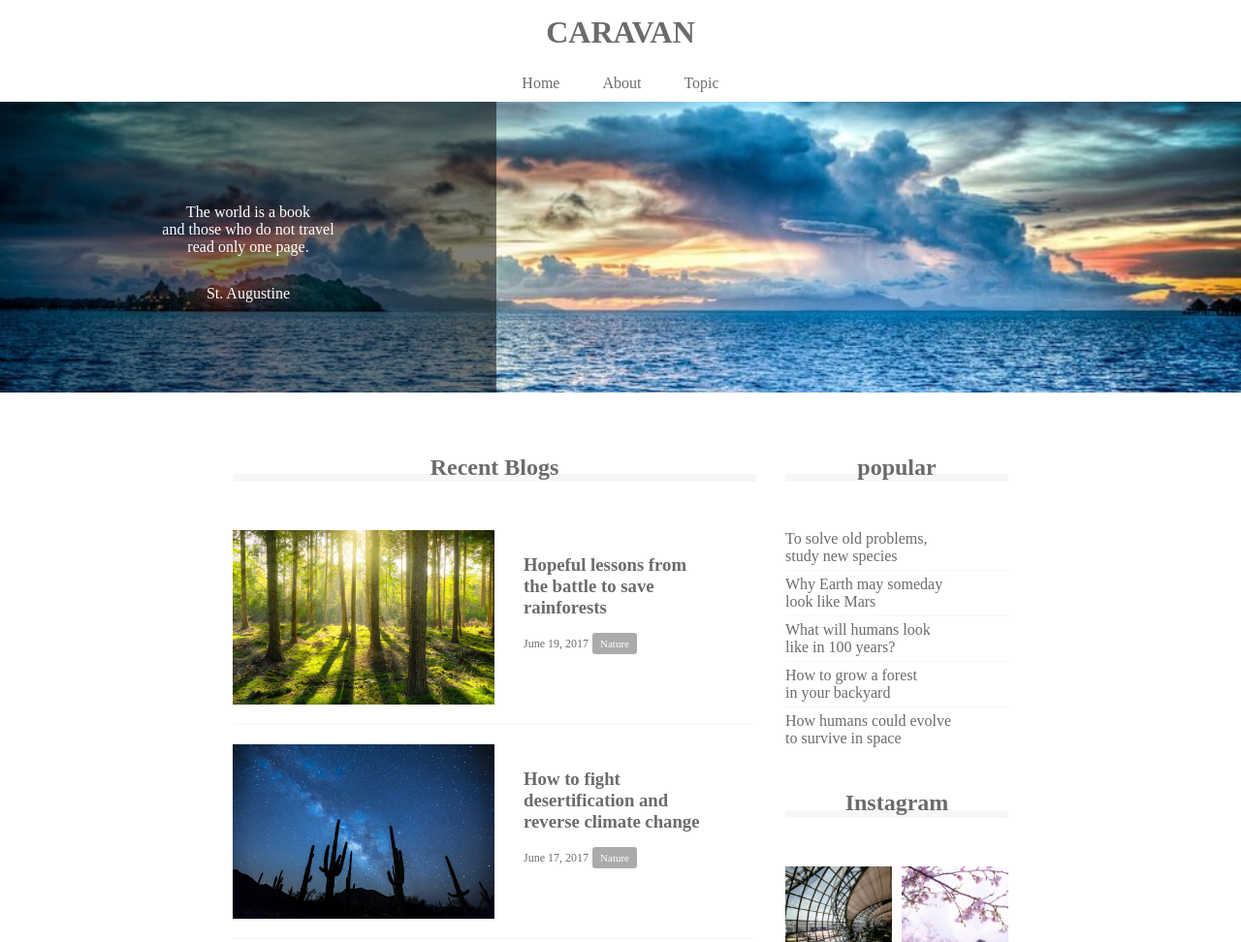
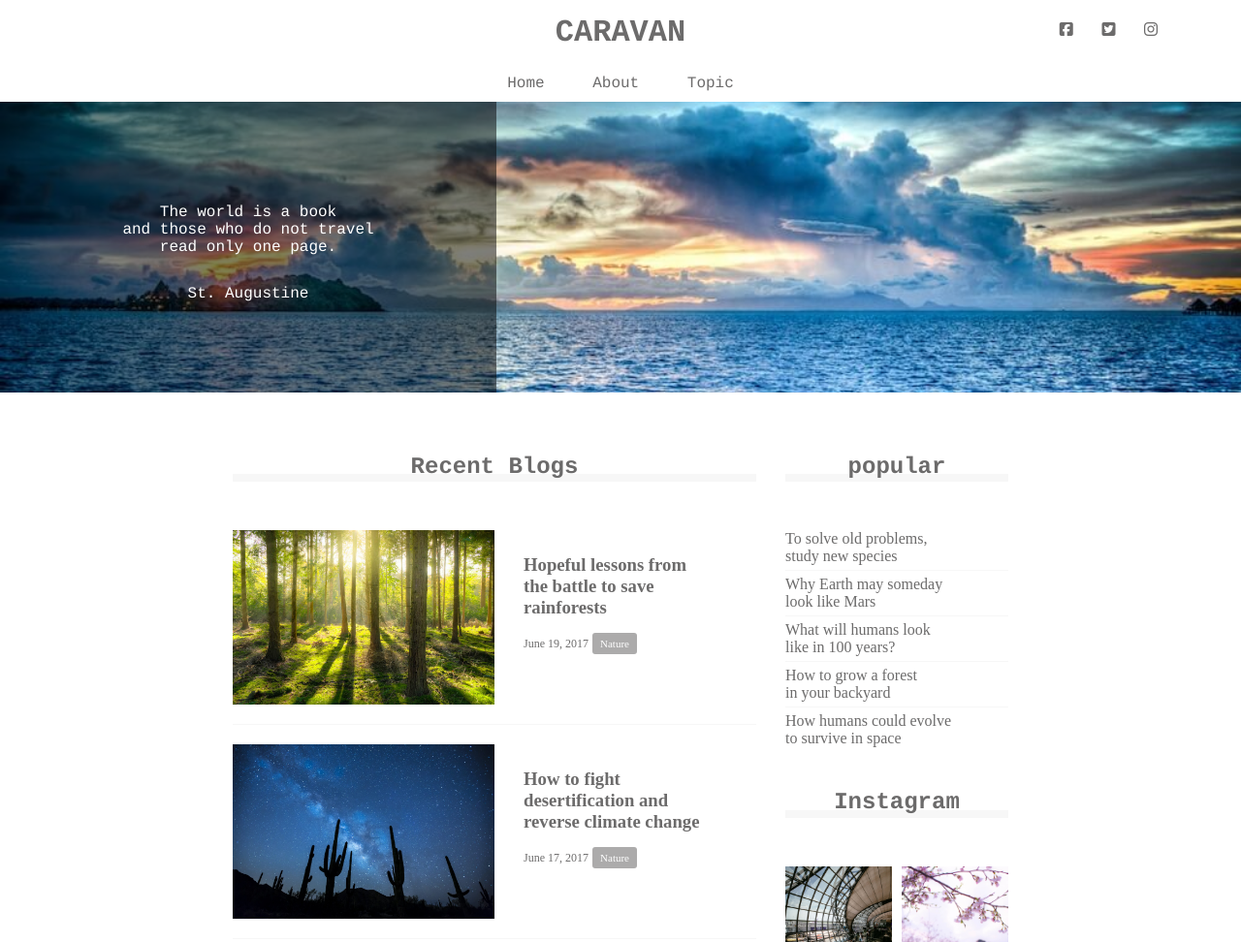
Before and after one commit to monqcq/chapter10, a plain HTML site: page index.html in a window 1280 px wide. Shown: the top 972 px of the page at 97% size. Drawn offline with Linux system fonts and the light colour scheme.

Commit message:
[add] 1-9

```diff
--- a/index.html
+++ b/index.html
@@ -2,6 +2,7 @@
 <html lang="ja">
   <head>
     <meta charset="UTF-8">
+    <script src="https://kit.fontawesome.com/f9124f844e.js" crossorigin="anonymous"></script>
     <link rel="stylesheet" href="style.css">
     <title>CARAVAN</title>
   </head>
@@ -13,7 +14,11 @@
          CARAVAN
        </a>
       </h1>
-      <div class="social"></div>
+      <div class="social">
+        <i class="fab fa-facebook-square"></i>
+        <i class="fab fa-twitter-square"></i>
+        <i class="fab fa-instagram"></i>
+      </div>
     </header>
 
     <nav>
--- a/style.css
+++ b/style.css
@@ -9,11 +9,27 @@ a{
   text-decoration: none;
 }
 
+header, nav, h2, .main-visual, footer {
+  font-family: Chalkduster, "Bradley Hand", Courier, "Segoe Print", sans-serif;
+}
+
 header {
   width: 90%;
   padding: 15px 0;
   margin: 0 auto;
   text-align: center;
+  position: relative;
+}
+
+.social{
+  position: absolute;
+  top: 22px;
+  right: 22px;
+}
+
+.social i {
+  display: inline-block;
+  margin-left: 20px;
 }
 
 header .heading {
```
